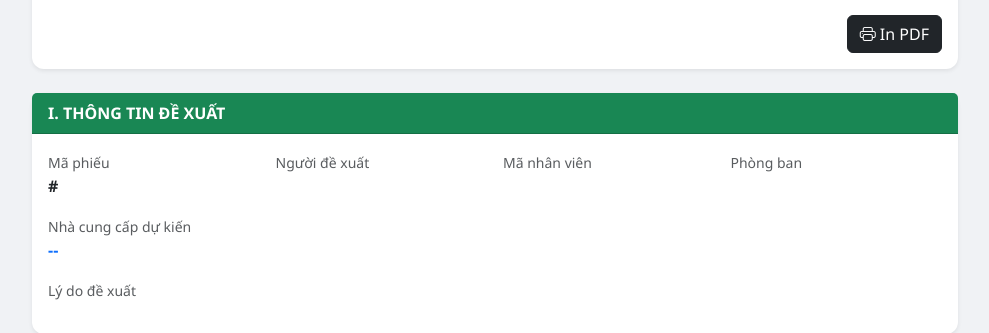
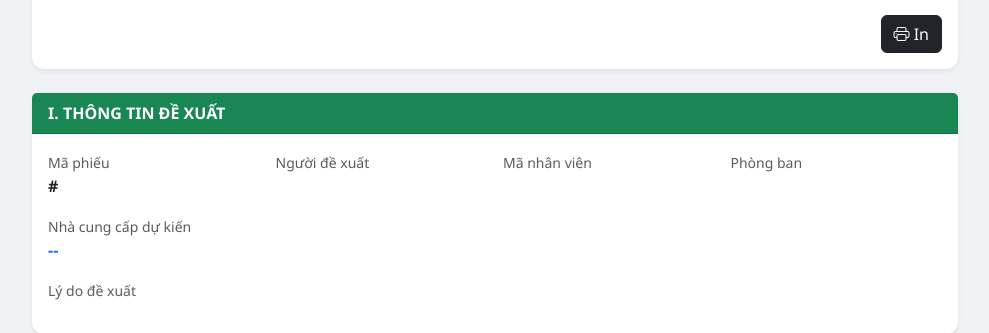
Before and after one commit to JauntyMonkey144/quanlykho, a Django app: template templates/warehouse/purchase_detail.html in a window 1280 px wide. Shown: the part 161-494 px from the top of the page, without its empty margins (145-1134 px from the left). Run offline with Django 5.2, Linux system fonts and the light colour scheme; the template is opened without the code that fills it, so the values that code supplies are empty; some libraries are stand-ins or nearby versions.

Commit message:
Update purchase_detail.html

```diff
--- a/templates/warehouse/purchase_detail.html
+++ b/templates/warehouse/purchase_detail.html
@@ -57,7 +57,7 @@
                     {% endif %}
 
                     <a href="{% url 'export_purchase_pdf' slip.id %}" class="btn btn-dark ms-auto" target="_blank">
-                        <i class="bi bi-printer"></i> In PDF
+                        <i class="bi bi-printer"></i> In
                     </a>
                 </div>
             </div>
```
